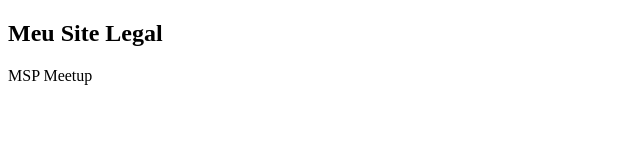
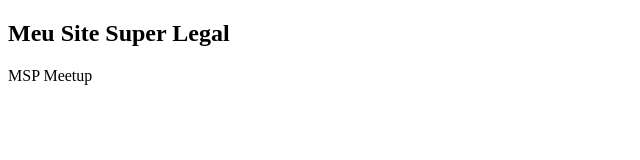
Before and after one commit to orlandogomes/mspmeetup, a plain HTML site: page Index.html in a window 1280 px wide. Shown: the whole page, without its empty margins (0-640 px from the left). Drawn offline with Linux system fonts and the light colour scheme.

Commit message:
mudança no arquivo legal

```diff
--- a/Index.html
+++ b/Index.html
@@ -2,7 +2,7 @@
 <html>
 <body>
 
-<h2>Meu Site Legal</h2>
+<h2>Meu Site Super Legal</h2>
 
 <p>MSP Meetup</p>
 
```
